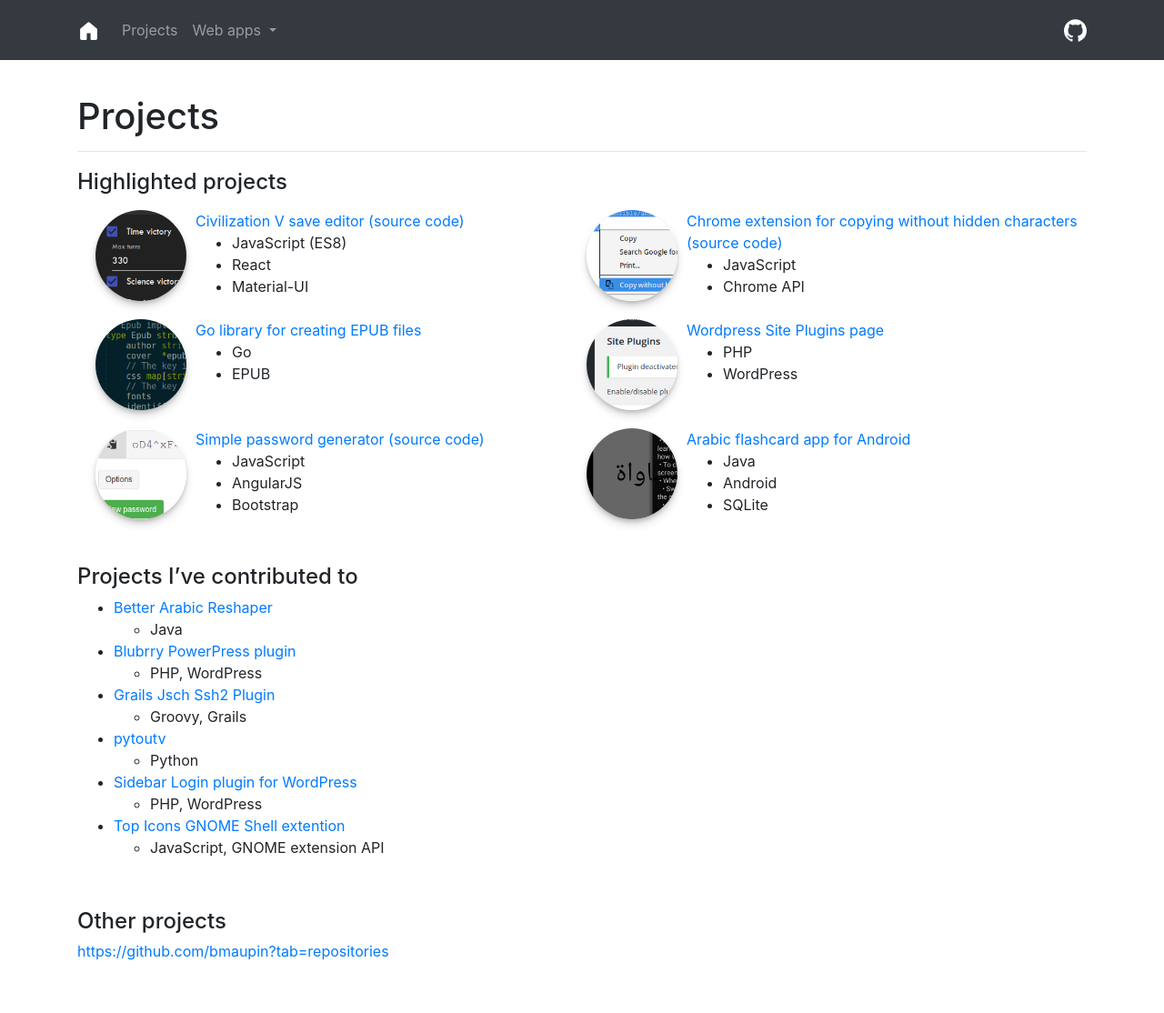
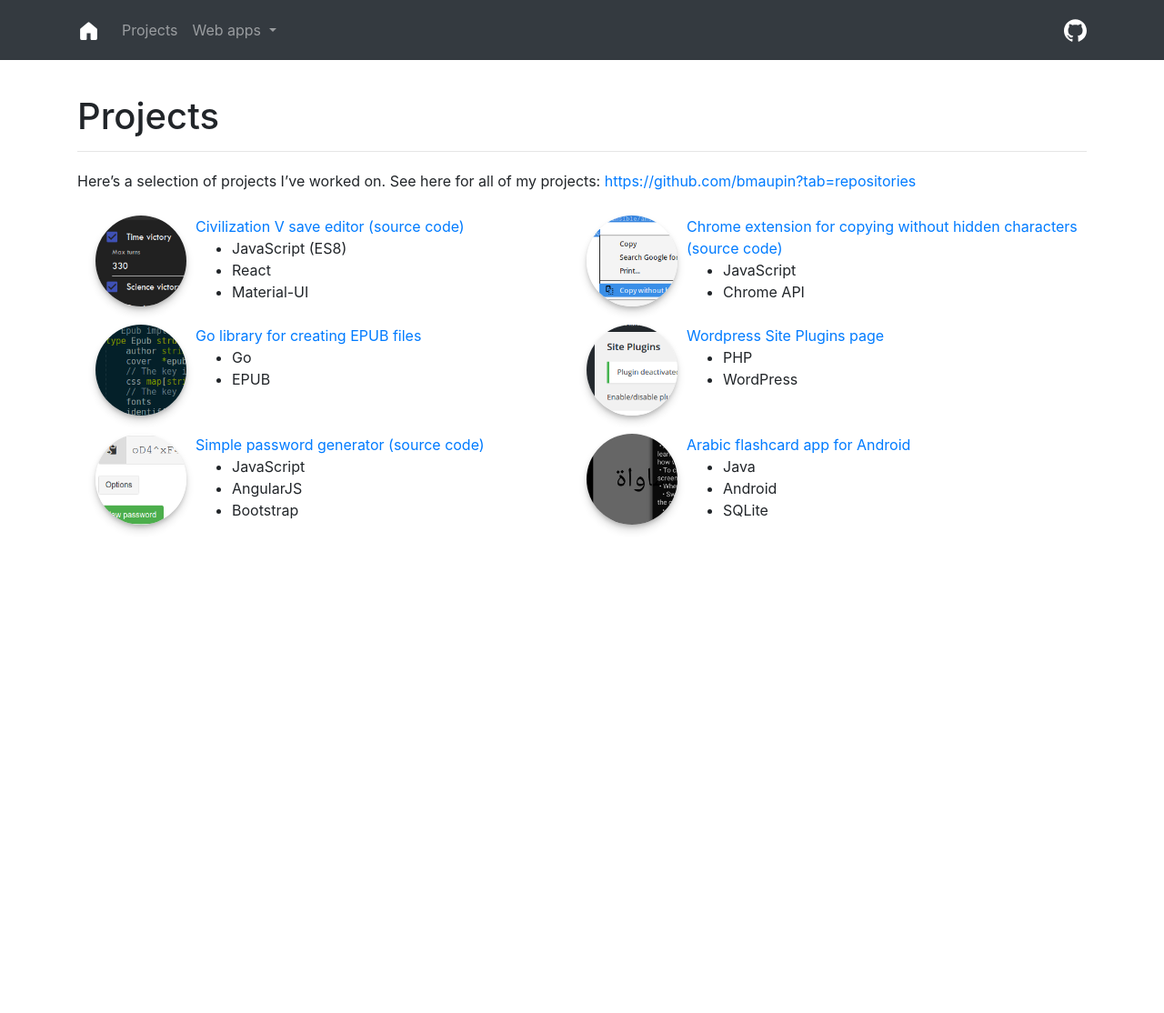
Before and after one commit to bmaupin/bmaupin.github.io, a Jekyll site: the page built from projects/index.md, in a window 1280 px wide. Shown: the whole page at 91% size. Built offline with Jekyll 4.4.1, drawn with Linux system fonts in a browser that asks for light colours; a style sheet for code colours, icons or effects is not loaded; after the commit the page ends 900 px from its top, so only the background shows below that.

Commit message:
feat: Simplify projects page
- Remove list of projects I've committed to
- Remove section headings
- Add note with link to all projects

```diff
--- a/projects/index.md
+++ b/projects/index.md
@@ -2,7 +2,7 @@
 title: Projects
 ---
 
-#### Highlighted projects
+Here's a selection of projects I've worked on. See here for all of my projects: [https://github.com/bmaupin?tab=repositories](https://github.com/bmaupin?tab=repositories)
 
 <div class="highlighted-projects">
   <div class="highlighted-project">
@@ -69,28 +69,3 @@
     </div>
   </div>
 </div>
-
-<br>
-
-#### Projects I've contributed to
-
-- [Better Arabic Reshaper](https://github.com/agawish/Better-Arabic-Reshaper/commits?author=bmaupin)
-  - Java
-- [Blubrry PowerPress plugin](https://wordpress.org/plugins/powerpress/)
-  - PHP, WordPress
-- [Grails Jsch Ssh2 Plugin](https://github.com/michaelrice/grails-jsch-ssh2/commits?author=bmaupin)
-  - Groovy, Grails
-- [pytoutv](https://github.com/bvanheu/pytoutv/commits?author=bmaupin)
-  - Python
-- [Sidebar Login plugin for WordPress](https://github.com/mikejolley/sidebar-login/commits?author=bmaupin)
-  - PHP, WordPress
-- [Top Icons GNOME Shell extention](https://github.com/wincinderith/topicons/commits?author=bmaupin)
-  - JavaScript, GNOME extension API
-
-<br>
-
-#### Other projects
-
-[https://github.com/bmaupin?tab=repositories](https://github.com/bmaupin?tab=repositories)
-
-<br>
```
